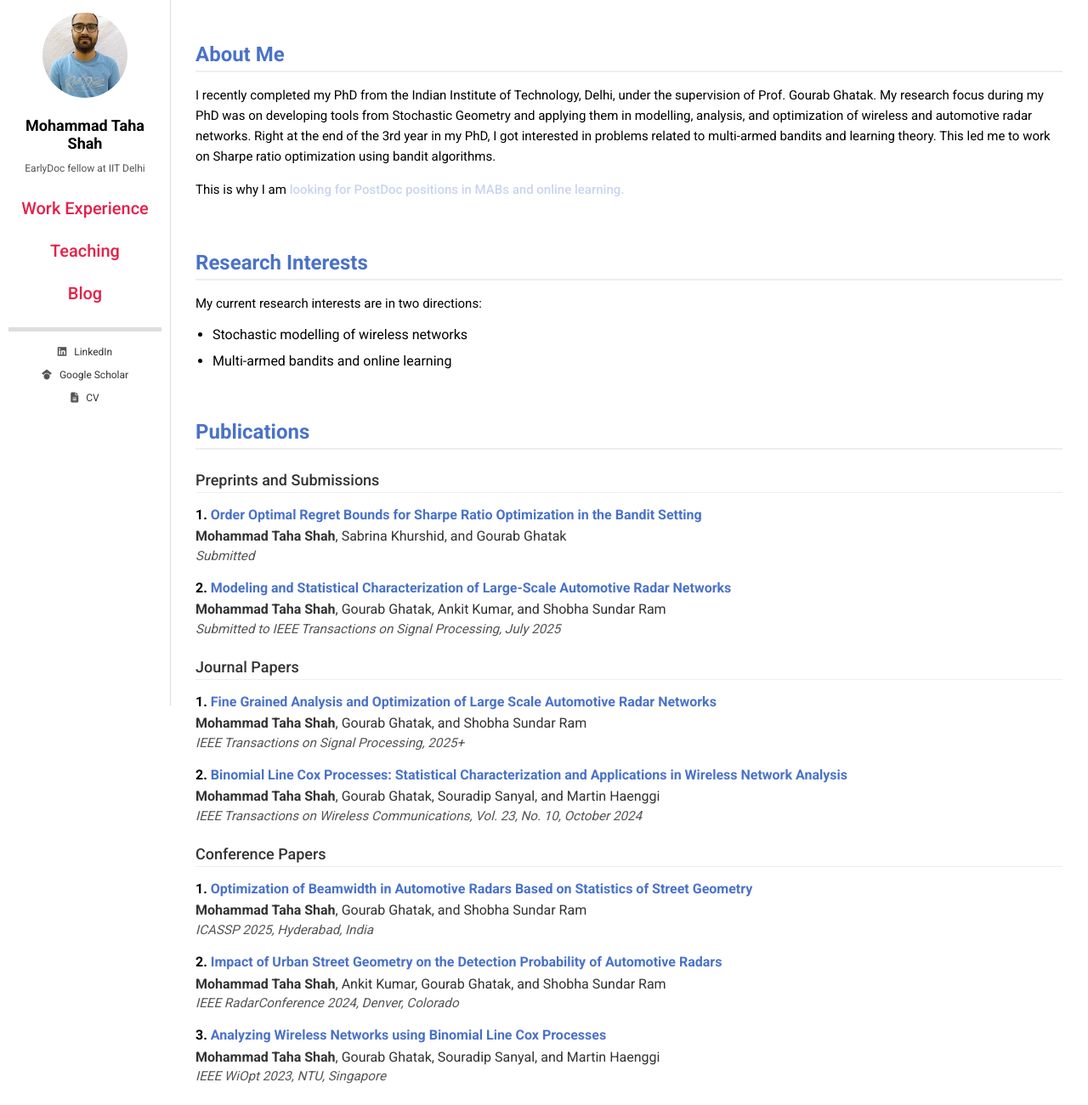
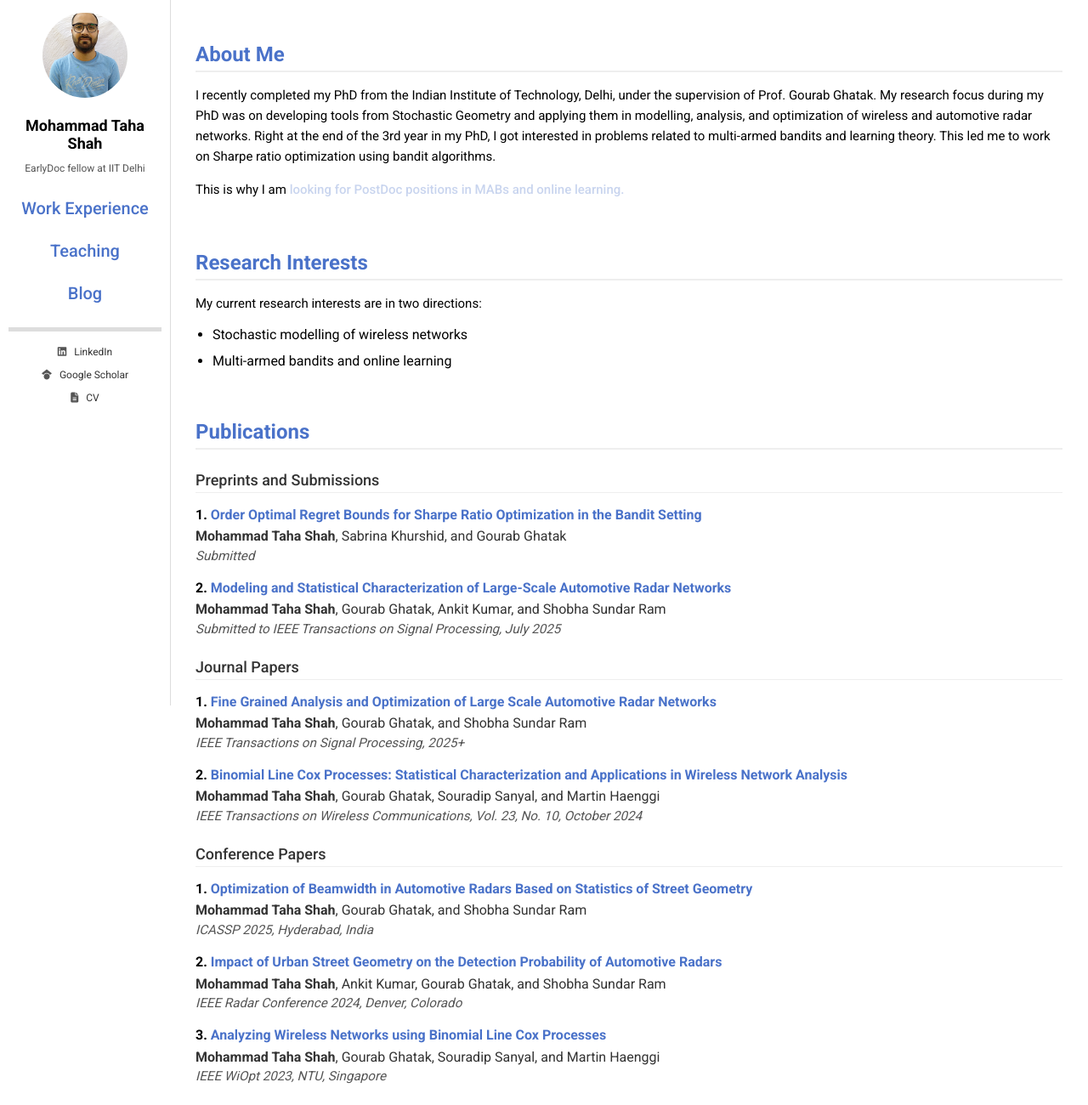
Before and after one commit to shahmt/shahmt.github.io, a plain HTML site: page index.html in a window 1280 px wide. Shown: the top 1300 px of the page at 85% size. Drawn offline with Linux system fonts and the light colour scheme.

Commit message:
Update index.html

```diff
--- a/index.html
+++ b/index.html
@@ -44,7 +44,7 @@
     }
 
     .nav-link {
-      color: #e62048 !important;
+      color: #4A72C9 !important;
       text-decoration: none;
       font-size: 20px;
       font-weight: 500;
@@ -54,7 +54,7 @@
     }
 
     .nav-link:hover {
-      color: #e62048 !important;
+      color: #4A72C9 !important;
     }
 
     .sidebar img {
@@ -304,7 +304,7 @@
           <strong>2.</strong>
           <span class="pub-title">Impact of Urban Street Geometry on the Detection Probability of Automotive Radars</span>
           <span class="pub-authors"><strong>Mohammad Taha Shah</strong>, Ankit Kumar, Gourab Ghatak, and Shobha Sundar Ram</span>
-          <span class="pub-journal">IEEE RadarConference 2024, Denver, Colorado</span>
+          <span class="pub-journal">IEEE Radar Conference 2024, Denver, Colorado</span>
         </li>
         <li>
           <strong>3.</strong>
```
